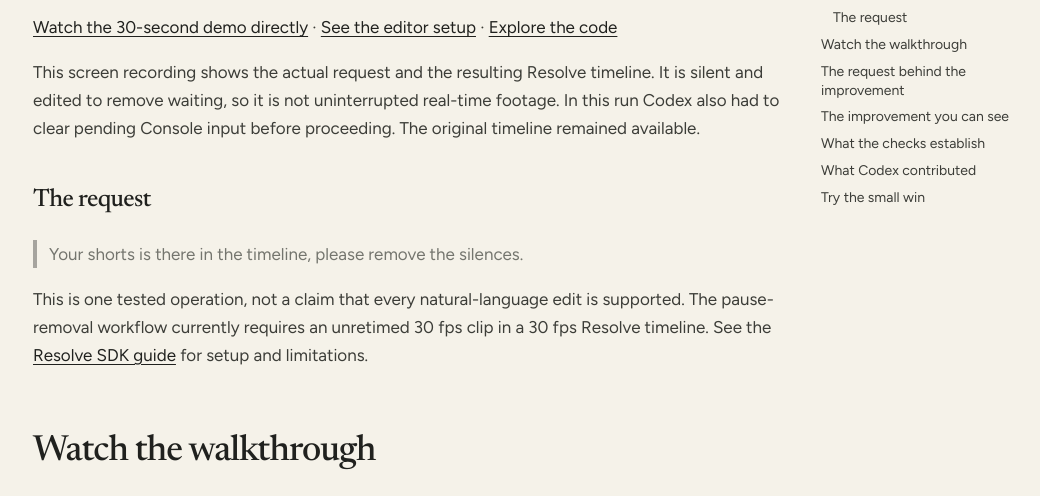
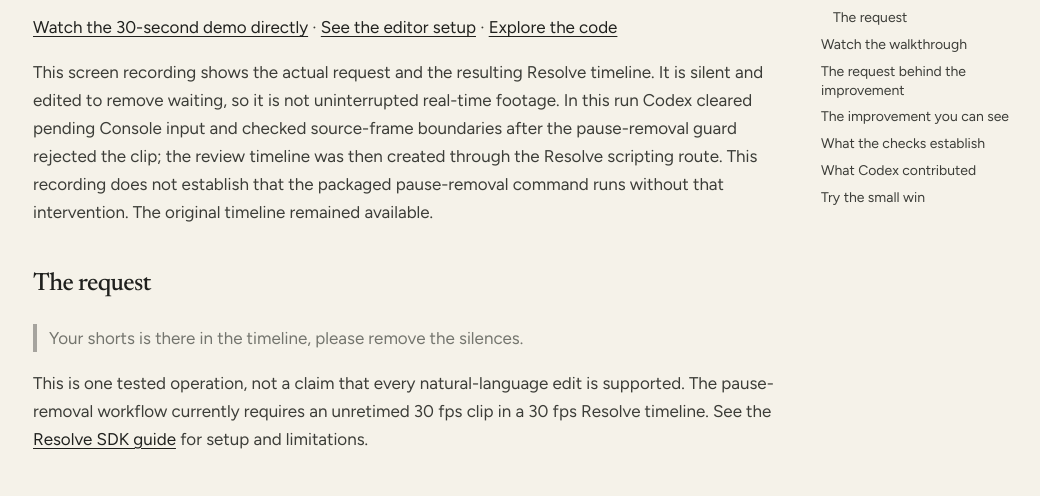
Before and after one commit to MervinPraison/praisonai-clips, an MkDocs documentation site: the page built from docs/built-with-codex.md, in a window 1280 px wide and 900 px high, scrolled down 1287 px, cut to the strip 198-694 px from the top of the window. Shown: the whole strip, without its empty margins (233-1273 px from the left). Built offline with MkDocs 1.6.1 and Material for MkDocs 9.7.7, drawn with Linux system fonts in a browser that asks for light colours.

Commit message:
Clarify live demo validation boundaries

```diff
--- a/docs/built-with-codex.md
+++ b/docs/built-with-codex.md
@@ -28,7 +28,7 @@
 
 [Watch the 30-second demo directly](assets/live-edit/resolve-demo.mp4) · [See the editor setup](getting-started/codex.md) · [Explore the code](https://github.com/MervinPraison/praisonai-clips)
 
-This screen recording shows the actual request and the resulting Resolve timeline. It is silent and edited to remove waiting, so it is not uninterrupted real-time footage. In this run Codex also had to clear pending Console input before proceeding. The original timeline remained available.
+This screen recording shows the actual request and the resulting Resolve timeline. It is silent and edited to remove waiting, so it is not uninterrupted real-time footage. In this run Codex cleared pending Console input and checked source-frame boundaries after the pause-removal guard rejected the clip; the review timeline was then created through the Resolve scripting route. This recording does not establish that the packaged pause-removal command runs without that intervention. The original timeline remained available.
 
 ### The request
 
```
